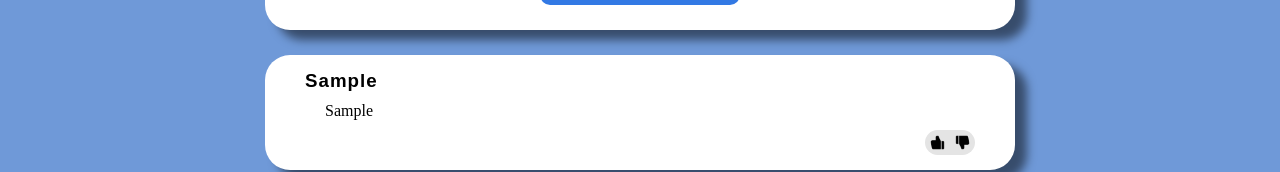
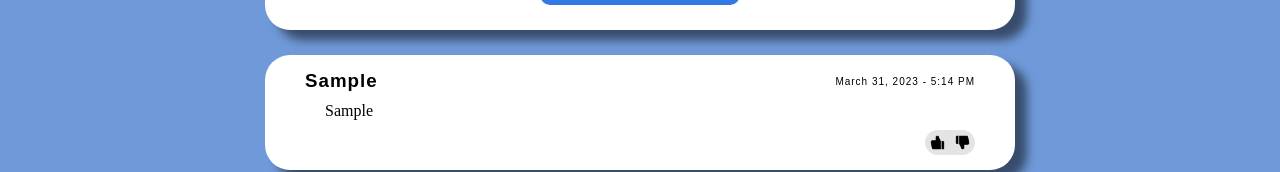
Before and after one commit to CPRCantrell/Social-Feed, a React (Create React App) app: page / in a window 1280 px wide. Both pictures are taken after typing "Sample", "Sample" into the empty fields and a click on the button "Post Update". Shown: the part 409-581 px from the top of the page. Built offline with nearby package versions, Linux system fonts and the light colour scheme.

Commit message:
📦 NEW:  the post are now time stapped

```diff
--- a/src/App.css
+++ b/src/App.css
@@ -2,6 +2,8 @@
     display: flex;
     padding-top: 75px;
     width: 100vw;
+    min-height: 100vh;
+    margin-bottom: -100px;
     flex-direction: column;
     align-items: center;
 }
@@ -12,7 +14,6 @@
     border-radius: 25px;
     width: 750px;
     box-shadow: 12px 10px 10px hsla(0, 0%, 0%, 0.5);
-    /* border: solid 1px gray; */
 }
 
 @media only screen and (max-width: 850px){
--- a/src/Components/CreatePostForm/CreatePostForm.jsx
+++ b/src/Components/CreatePostForm/CreatePostForm.jsx
@@ -1,4 +1,5 @@
 import React, { useState } from 'react';
+import { FormatTime } from './FormatTime/FormatTime';
 import "./CreatePostForm.css"
 
 const CreatePostForm = (props) => {
@@ -11,11 +12,11 @@ const CreatePostForm = (props) => {
     function handleSubmit(event){
         event.preventDefault()
         if(name !== '' && message !== ''){
-            props.newPost({name: name, message: message})
+            let postTime = new Date()
+            postTime = FormatTime(postTime)
+            props.newPost({name: name, message: message, time: postTime})
             setName('')
-            setNameMissing(false)
             setMessage('')
-            setMessageMissing(false)
         }
         else{
             setNameMissing(false)
--- /dev/null
+++ b/src/Components/CreatePostForm/FormatTime/FormatTime.jsx
@@ -0,0 +1,64 @@
+export function FormatTime(timeToFormat){
+
+    let toTimeArray = String(timeToFormat).split(' ')
+    let formatedTime = {weekDay:'',month:'',day:'',year:'',hour:'',minute:'',second:'',gmt:'',zone:''}
+
+    formatedTime.weekDay = dayOfTheWeek(toTimeArray.shift())
+    formatedTime.month = month(toTimeArray.shift())
+    formatedTime.day = numericDay(toTimeArray.shift())
+    formatedTime.year = year(toTimeArray.shift())
+    let numericTime = timeOfDay(toTimeArray.shift())
+    formatedTime.hour = numericTime[0]
+    formatedTime.minute = numericTime[1]
+    formatedTime.second = numericTime[2]
+    formatedTime.gmt = toTimeArray.shift()
+    formatedTime.zone = zone(toTimeArray)
+    return(formatedTime);
+
+    function numericDay(numericDay){
+        return parseInt(numericDay)
+    }
+
+    function zone(zone){
+        return zone.join(' ').substring(1,zone.length-1)
+    }
+
+    function year(year){
+        let longYear = parseInt(year)
+        let shortYear = parseInt(year[2]+year[3])
+        return {short:shortYear, long:longYear}
+    }
+
+    function month(month){
+        const months = ['January', 'February', 'March', 'April', 'May', 'June', 'July', 'August', 'September', 'October', 'November', 'December']
+        for(let m in months){
+            if(month === months[m].substring(0,3)){
+                return {short:month, long:months[m], numeric:m+1}
+            }
+        }
+    }
+
+    function dayOfTheWeek(dayOfTheWeek){
+        const days = ['Sunday', 'Monday', 'Tuesday', 'Wednesday','Thursday','Friday','Saturday']
+        for(let day in days){
+            if(dayOfTheWeek === days[day].substring(0,3)){
+                return {short:dayOfTheWeek, long:days[day]}
+            }
+        }
+    }
+
+    function timeOfDay(timeOfDay){
+        timeOfDay = timeOfDay.split(':')
+        let hour = hours(parseInt(timeOfDay[0]))
+        let minute = timeOfDay[1]
+        let second = timeOfDay[2]
+        return [hour,minute,second]
+    }
+
+    function hours(hour){
+        let circatidal = (hour%12) === 0 ? 12 : hour%12
+        let meridiem = Math.floor(hour/12)===0 ? 'AM':'PM'
+        let military = parseInt(hour)
+        return {circatidal: circatidal, meridiem:meridiem, military:military}
+    }
+}
--- a/src/Components/PostList/FormatPost/Post.css
+++ b/src/Components/PostList/FormatPost/Post.css
@@ -7,8 +7,20 @@
     display: grid;
 }
 
+.name-time-wrapper{
+    display: flex;
+    justify-content: space-between;
+    align-items: center;
+}
+
 .name-space{
     font-family: Arial, sans-serif;
+    letter-spacing: 1px;
+}
+
+.time-space{
+    font-size: 10px;
+    font-family: Arial, Helvetica, sans-serif;
     letter-spacing: 1px;
 }
 
--- a/src/Components/PostList/FormatPost/Post.jsx
+++ b/src/Components/PostList/FormatPost/Post.jsx
@@ -2,10 +2,19 @@ import VoteButtons from "./VoteButtons/VoteButtons";
 import "./Post.css"
 
 const Post = (props) => {
+
+    function postTime(time){
+        let timeString = `${time.month.long} ${time.day}, ${time.year.long} - ${time.hour.circatidal}:${time.minute} ${time.hour.meridiem}`
+        return (timeString);
+    }
+
     return (
         <div className="post-wrapper">
-            <div>
+            <div className="name-time-wrapper">
                 <h3 className="name-space">{props.name}</h3>
+                <p className="time-space">
+                    {postTime(props.time)}
+                </p>
             </div>
             <div className="message-space">
                 <p>{props.message}</p>
--- a/src/Components/PostList/PostList.jsx
+++ b/src/Components/PostList/PostList.jsx
@@ -12,7 +12,7 @@ const PostList = (props) => {
             {props.allPosts.map((post, index) => {
                 return(
                 <div className={`posting-space ${lastPost(index)}`} key={index}>
-                    <Post name={post.name} message={post.message} />
+                    <Post name={post.name} message={post.message} time={post.time}/>
                 </div>);
             }).reverse()}
         </>
```
Also changed, not shown: public/logo192.png (added), public/logo512.png (added), public/robots.txt (added).
